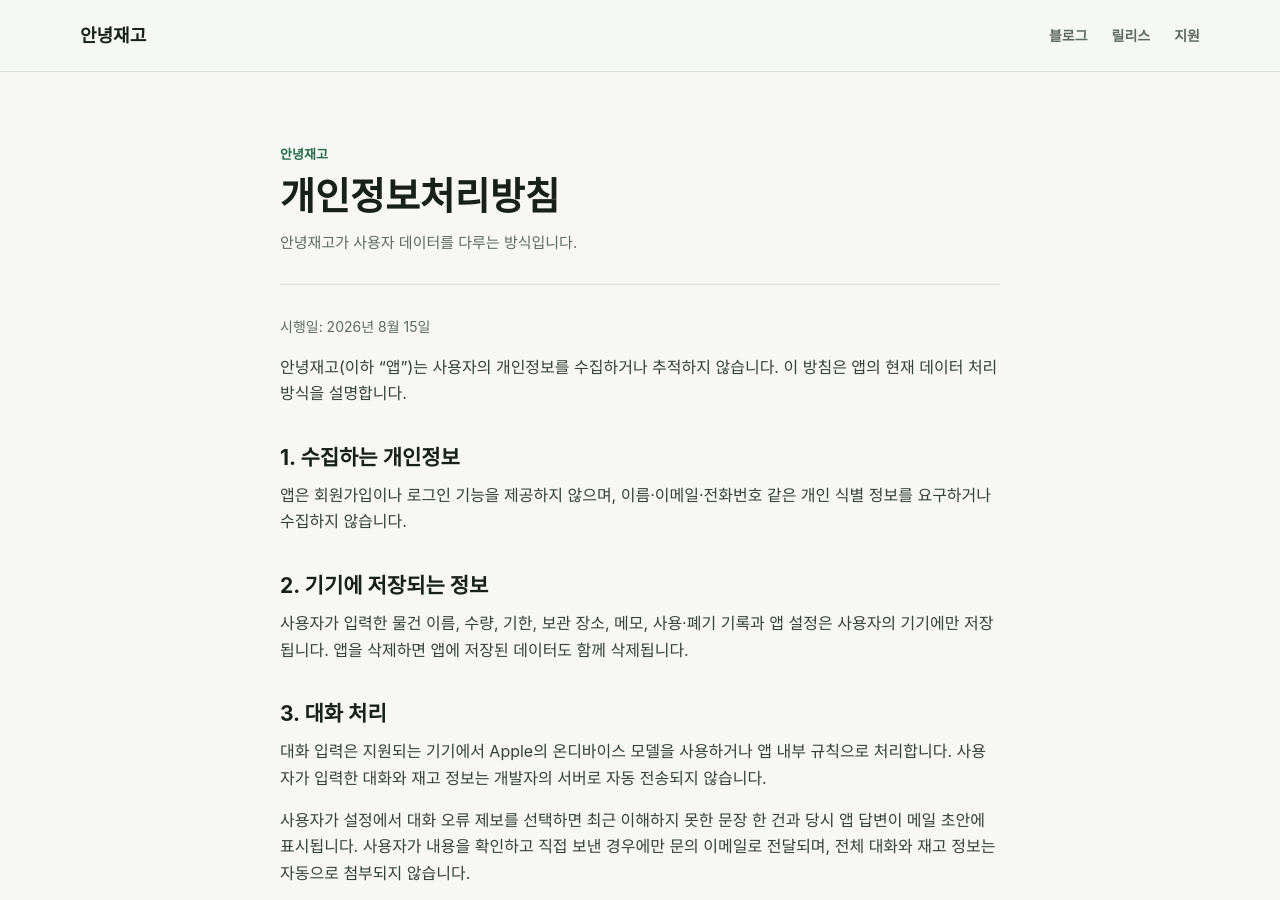
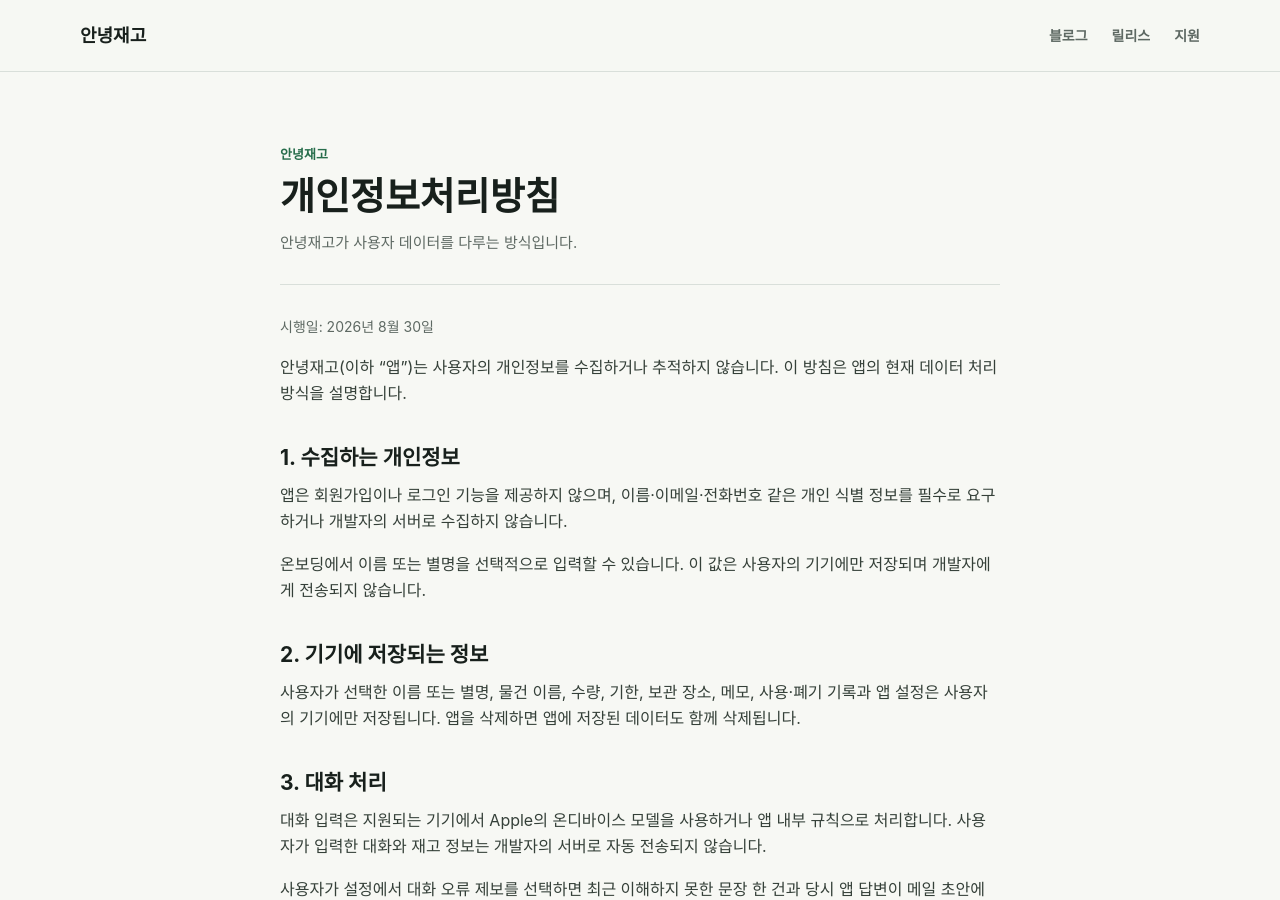
Before and after one commit to soulwawa/hi-inven.com, a Jekyll site: the page built from privacy/index.html, in a window 1280 px wide and 900 px high. Built offline with Jekyll 4.4.1, drawn with Linux system fonts in a browser that asks for light colours.

Commit message:
docs: clarify local preferred-name storage

```diff
--- a/privacy/index.html
+++ b/privacy/index.html
@@ -3,15 +3,16 @@
 title: 개인정보처리방침
 description: 안녕재고가 사용자 데이터를 다루는 방식입니다.
 ---
-<p class="date">시행일: 2026년 8월 15일</p>
+<p class="date">시행일: 2026년 8월 30일</p>
 
 <p>안녕재고(이하 “앱”)는 사용자의 개인정보를 수집하거나 추적하지 않습니다. 이 방침은 앱의 현재 데이터 처리 방식을 설명합니다.</p>
 
 <h2>1. 수집하는 개인정보</h2>
-<p>앱은 회원가입이나 로그인 기능을 제공하지 않으며, 이름·이메일·전화번호 같은 개인 식별 정보를 요구하거나 수집하지 않습니다.</p>
+<p>앱은 회원가입이나 로그인 기능을 제공하지 않으며, 이름·이메일·전화번호 같은 개인 식별 정보를 필수로 요구하거나 개발자의 서버로 수집하지 않습니다.</p>
+<p>온보딩에서 이름 또는 별명을 선택적으로 입력할 수 있습니다. 이 값은 사용자의 기기에만 저장되며 개발자에게 전송되지 않습니다.</p>
 
 <h2>2. 기기에 저장되는 정보</h2>
-<p>사용자가 입력한 물건 이름, 수량, 기한, 보관 장소, 메모, 사용·폐기 기록과 앱 설정은 사용자의 기기에만 저장됩니다. 앱을 삭제하면 앱에 저장된 데이터도 함께 삭제됩니다.</p>
+<p>사용자가 선택한 이름 또는 별명, 물건 이름, 수량, 기한, 보관 장소, 메모, 사용·폐기 기록과 앱 설정은 사용자의 기기에만 저장됩니다. 앱을 삭제하면 앱에 저장된 데이터도 함께 삭제됩니다.</p>
 
 <h2>3. 대화 처리</h2>
 <p>대화 입력은 지원되는 기기에서 Apple의 온디바이스 모델을 사용하거나 앱 내부 규칙으로 처리합니다. 사용자가 입력한 대화와 재고 정보는 개발자의 서버로 자동 전송되지 않습니다.</p>
```
